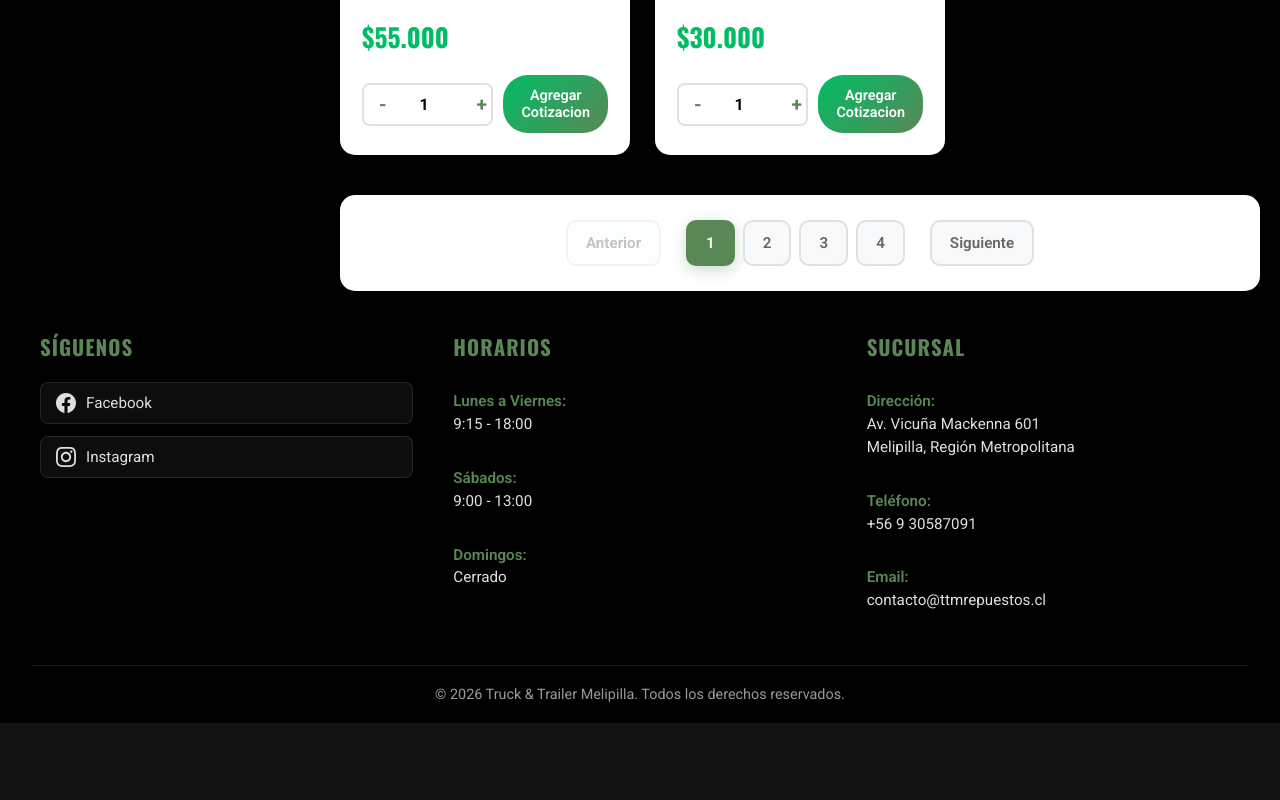
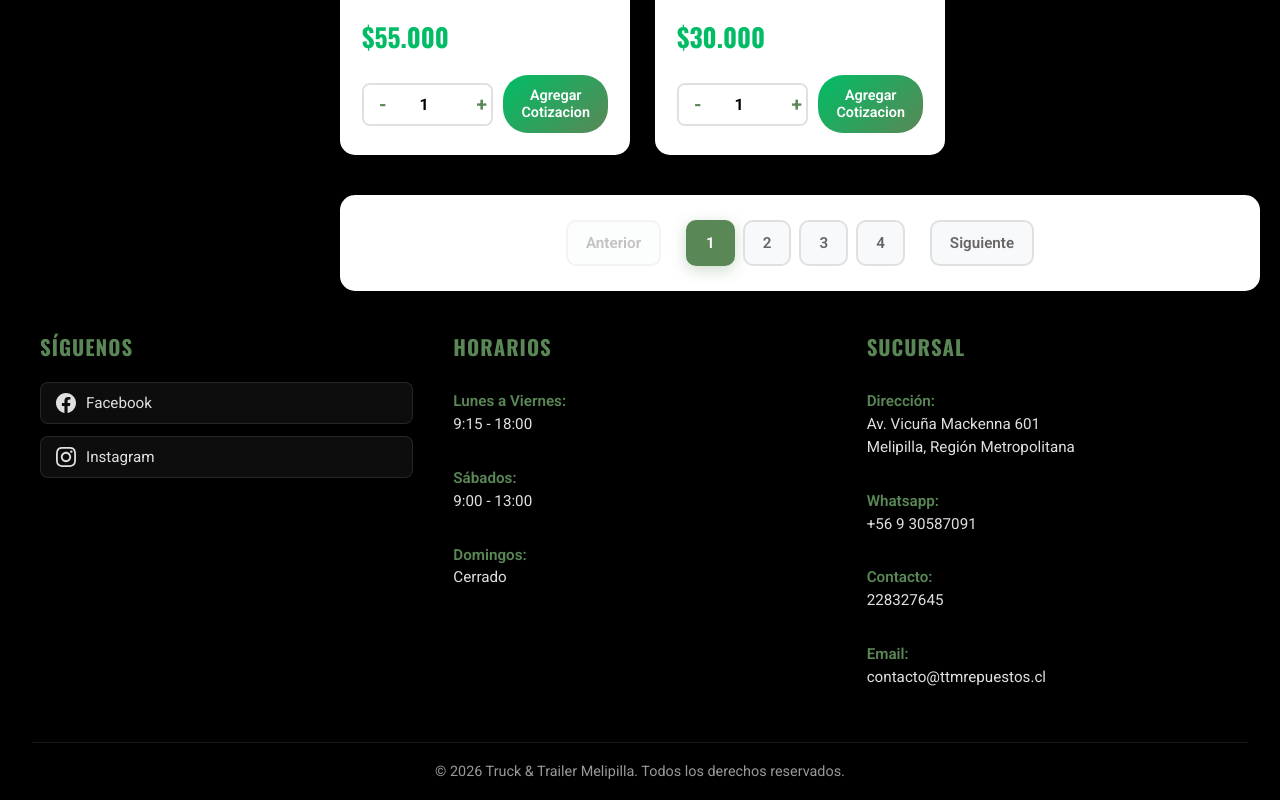
Before and after one commit to m5y6/TTM_repuestos_v3_frontv2, a React (Vite) app: page /catalogo in a window 1280 px wide. Shown: the part 9457-10257 px from the top of the page. Before the commit the page ends 10180 px from the top, so only its background shows below. Built offline with nearby package versions, Linux system fonts and the light colour scheme.

Commit message:
actualizacion y modificacion footer , se agrego whatsapp y contacto se modifico

```diff
--- a/src/organisms/Footer.jsx
+++ b/src/organisms/Footer.jsx
@@ -40,7 +40,8 @@ export default function Footer() {
             <h3>Sucursal</h3>
             <div className="sucursal">
               <p><strong>Dirección:</strong><br />Av. Vicuña Mackenna 601<br />Melipilla, Región Metropolitana</p>
-              <p><strong>Teléfono:</strong><br />+56 9 30587091</p>
+              <p><strong>Whatsapp:</strong><br />+56 9 30587091</p>
+              <p><strong>Contacto:</strong><br />228327645</p>
               <p><strong>Email:</strong><br />contacto@ttmrepuestos.cl</p>
             </div>
           </div>
```
